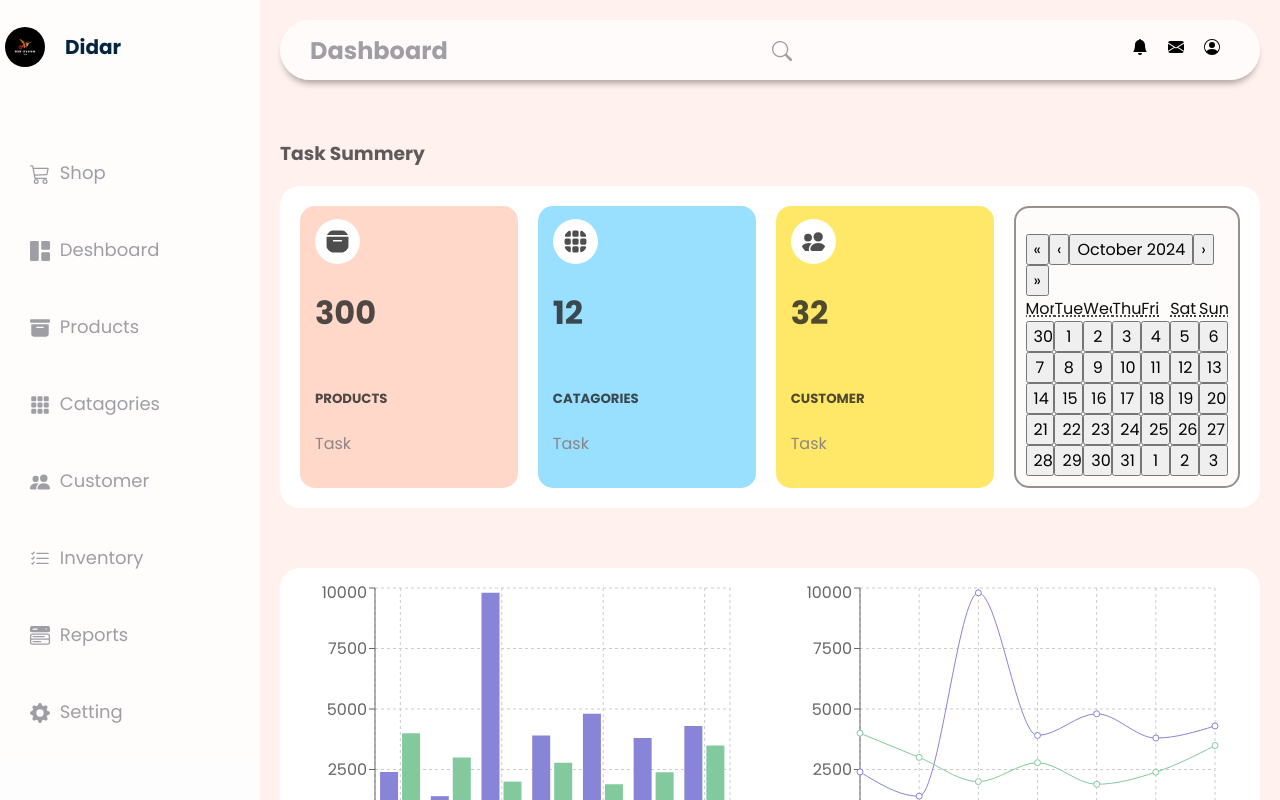
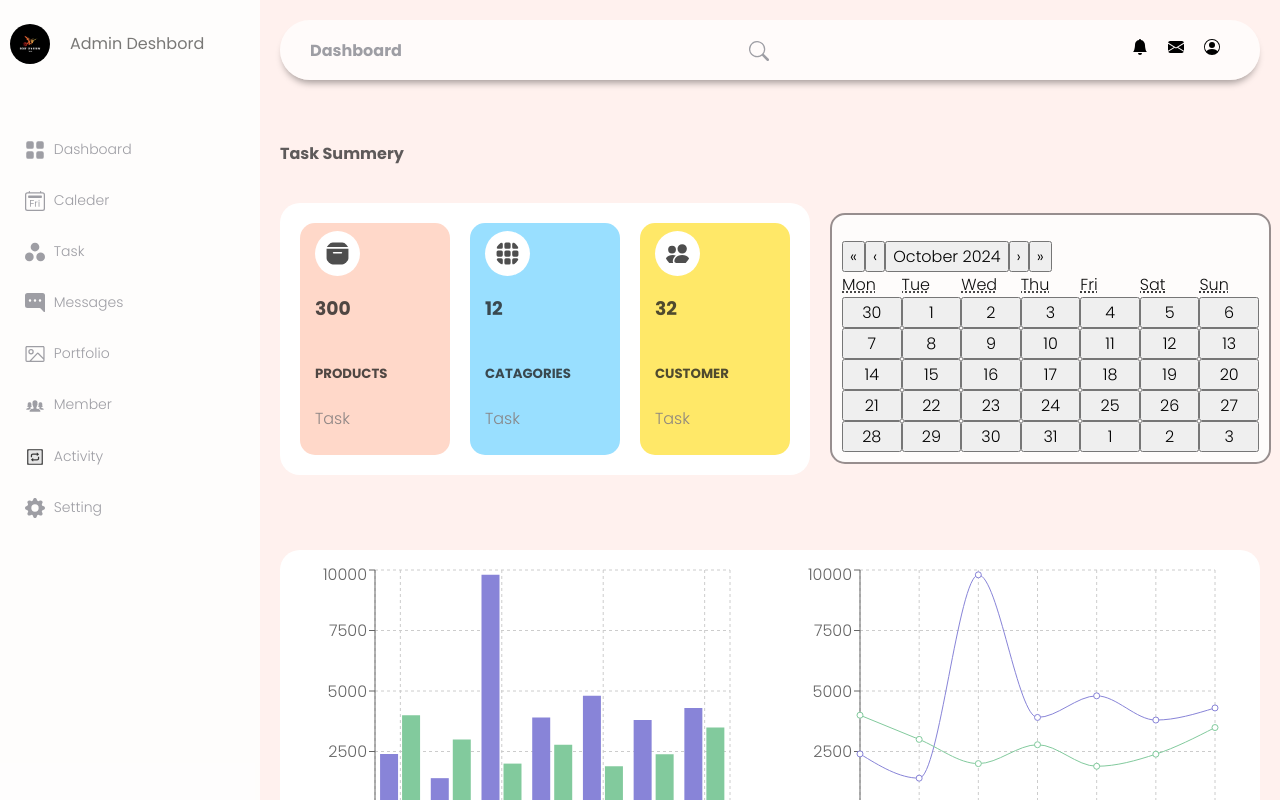
Before and after one commit to Didar2255/Deshboard, a React (Vite) app: page / in a window 1280 px wide. Built offline with nearby package versions, Linux system fonts and the light colour scheme.

Commit message:
Modify font and color style

```diff
--- a/package.json
+++ b/package.json
@@ -10,6 +10,7 @@
     "preview": "vite preview"
   },
   "dependencies": {
+    "@syncfusion/ej2-react-calendars": "^27.1.52",
     "react": "^18.3.1",
     "react-calendar": "^5.0.0",
     "react-dom": "^18.3.1",
--- a/src/App.css
+++ b/src/App.css
@@ -1,10 +1,12 @@
+/*  */
+
 body {
   margin: 0;
   padding: 0;
   background-color: #fff1ee;
   color: #9e9ea4;
   font-family: "Poppins", sans-serif;
-  font-weight: 400;
+  font-weight: 300;
   font-style: normal;
 }
 
@@ -99,11 +101,17 @@ body {
   color: #000;
 }
 
-.logo {
+sidebar-list-item .logo {
   display: flex;
   color: #03263e;
   margin: 5px;
   font-size: 20px;
+  align-items: center;
+}
+
+.logo {
+  display: flex;
+  margin: 10px;
   align-items: center;
 }
 
@@ -115,6 +123,8 @@ body {
 
 .logo h4 {
   margin-left: 20px;
+  font-weight: 400;
+  color: #797876;
 }
 
 .sidebar-list {
@@ -123,8 +133,8 @@ body {
 }
 
 .sidebar-list-item {
-  padding: 20px 20px 20px 20px;
-  font-size: 18px;
+  padding: 10px 15px 10px 15px;
+  font-size: 14px;
   margin: 10px;
 }
 
@@ -173,9 +183,17 @@ body {
   margin: 20px;
   border-radius: 20px;
   display: grid;
-  grid-template-columns: 1fr 1fr 1fr 1fr;
+  grid-template-columns: 1fr 1fr 1fr;
   gap: 20px;
   margin: 15px 0;
+  width: 100%;
+}
+
+.card-head {
+  display: grid;
+  align-items: center;
+  grid-template-columns: 1fr 1fr;
+  /* margin: 20px; */
 }
 
 .card {
@@ -259,6 +277,11 @@ body {
 /* Small <= 768px */
 
 @media screen and (max-width: 768px) {
+  .card-head {
+    grid-template-columns: 1fr;
+    gap: 10px;
+  }
+
   .main-cards {
     grid-template-columns: 1fr;
     gap: 10px;
@@ -283,6 +306,11 @@ body {
 .Sample input,
 .Sample button {
   font: inherit;
+}
+
+.Sample {
+  width: 90%;
+  margin-left: 60px;
 }
 
 .Sample header {
--- a/src/Calander.jsx
+++ b/src/Calander.jsx
@@ -8,8 +8,9 @@ function Calander() {
         setDate(date);
     }
     return (
-        <div>
+        <div className=''>
             <Calender onChange={onChange} value={date} />
+
         </div>
     )
 }
--- a/src/Header.jsx
+++ b/src/Header.jsx
@@ -10,7 +10,7 @@ function Header({ OpenSidebar }) {
                 <BsJustify className='icon' onClick={OpenSidebar} />
             </div>
             <div>
-                <h2>Dashboard</h2>
+                <h4>Dashboard</h4>
             </div>
             <div className='header-left'>
                 <BsSearch className='icon' />
--- a/src/Home.jsx
+++ b/src/Home.jsx
@@ -1,6 +1,6 @@
 import React from 'react'
 import Calander from './Calander';
-import { BsFillArchiveFill, BsFillGrid3X3GapFill, BsPeopleFill, BsFillBellFill } from 'react-icons/bs'
+import { BsFillArchiveFill, BsFillGrid3X3GapFill, BsPeopleFill } from 'react-icons/bs'
 import { LineChart, Line, BarChart, Bar, Rectangle, XAxis, YAxis, CartesianGrid, Tooltip, Legend, ResponsiveContainer } from 'recharts';
 
 function Home() {
@@ -53,15 +53,16 @@ function Home() {
     return (
         <main className='main-container'>
             <div className='main-title'>
-                <h3>Task Summery</h3>
+                <h4>Task Summery</h4>
             </div>
+            <div className='card-head'>
                 <div className='main-cards'>
                     <div className='card'>
                         <div className='card-inner'>
                             <BsFillArchiveFill className='card_icon' />
                         </div>
                         <div>
-                        <h1>300</h1>
+                            <h3>300</h3>
                         </div>
                         <div className='card-category'>
                             <h5>PRODUCTS</h5>
@@ -73,7 +74,7 @@ function Home() {
                             <BsFillGrid3X3GapFill className='card_icon' />
                         </div>
                         <div>
-                        <h1>12</h1>
+                            <h3>12</h3>
                         </div>
                         <div className='card-category'>
                             <h5>CATAGORIES</h5>
@@ -85,12 +86,14 @@ function Home() {
                             <BsPeopleFill className='card_icon' />
                         </div>
                         <div>
-                        <h1>32</h1>
+                            <h3>32</h3>
                         </div>
                         <div className='card-category'>
                             <h5>CUSTOMER</h5>
                             <p>Task</p>
                         </div>
+                    </div>
+
                 </div>
                 <div className="Sample">
                     <div className="Sample__container">
--- a/src/SideBar.jsx
+++ b/src/SideBar.jsx
@@ -1,13 +1,16 @@
 import React from 'react'
-import { BsCart3, BsGrid1X2Fill, BsFillArchiveFill, BsFillGrid3X3GapFill, BsPeopleFill, BsListCheck, BsMenuButtonWideFill, BsFillGearFill } from 'react-icons/bs'
-import { DiApple } from "react-icons/di";
+import { BsFillGridFill, BsCalendar2Day, BsChatRightDotsFill, BsFillGearFill } from 'react-icons/bs'
+import { SiAsana } from "react-icons/si";
+import { GoFileMedia } from "react-icons/go";
+import { IoIosPeople } from "react-icons/io";
+import { AiTwotoneInteraction } from "react-icons/ai";
 import logo from './image/download.jpg'
 function SideBar({ openSidebarToggle, OpenSidebar }) {
     return (
         <aside id="sidebar" className={openSidebarToggle ? "sidebar-responsive" : ""}>
             <div className='logo'>
                 <img src={logo} />
-                <h4>Didar</h4>
+                <h4>Admin Deshbord</h4>
             </div>
 
             <ul className='sidebar-list'>
@@ -19,37 +22,37 @@ function SideBar({ openSidebarToggle, OpenSidebar }) {
                 </div>
                 <li className='sidebar-list-item'>
                     <a href="">
-                        <BsCart3 className='icon' /> Shop
+                        <BsFillGridFill className='icon' /> Dashboard
                     </a>
                 </li>
                 <li className='sidebar-list-item'>
                     <a href="">
-                        <BsGrid1X2Fill className='icon' /> Deshboard
+                        <BsCalendar2Day className='icon' /> Caleder
                     </a>
                 </li>
                 <li className='sidebar-list-item'>
                     <a href="">
-                        <BsFillArchiveFill className='icon' /> Products
+                        <SiAsana className='icon' /> Task
                     </a>
                 </li>
                 <li className='sidebar-list-item'>
                     <a href="">
-                        <BsFillGrid3X3GapFill className='icon' /> Catagories
+                        <BsChatRightDotsFill className='icon' /> Messages
                     </a>
                 </li>
                 <li className='sidebar-list-item'>
                     <a href="">
-                        <BsPeopleFill className='icon' /> Customer
+                        <GoFileMedia className='icon' /> Portfolio
                     </a>
                 </li>
                 <li className='sidebar-list-item'>
                     <a href="">
-                        <BsListCheck className='icon' /> Inventory
+                        <IoIosPeople className='icon' /> Member
                     </a>
                 </li>
                 <li className='sidebar-list-item'>
                     <a href="">
-                        <BsMenuButtonWideFill className='icon' /> Reports
+                        <AiTwotoneInteraction className='icon' /> Activity
                     </a>
                 </li>
                 <li className='sidebar-list-item'>
```
Also changed, not shown: src/Calander.css (added), 1 other file (tests, documents, lock files or other folders). Lines whose indentation alone changed are shown as unchanged.
